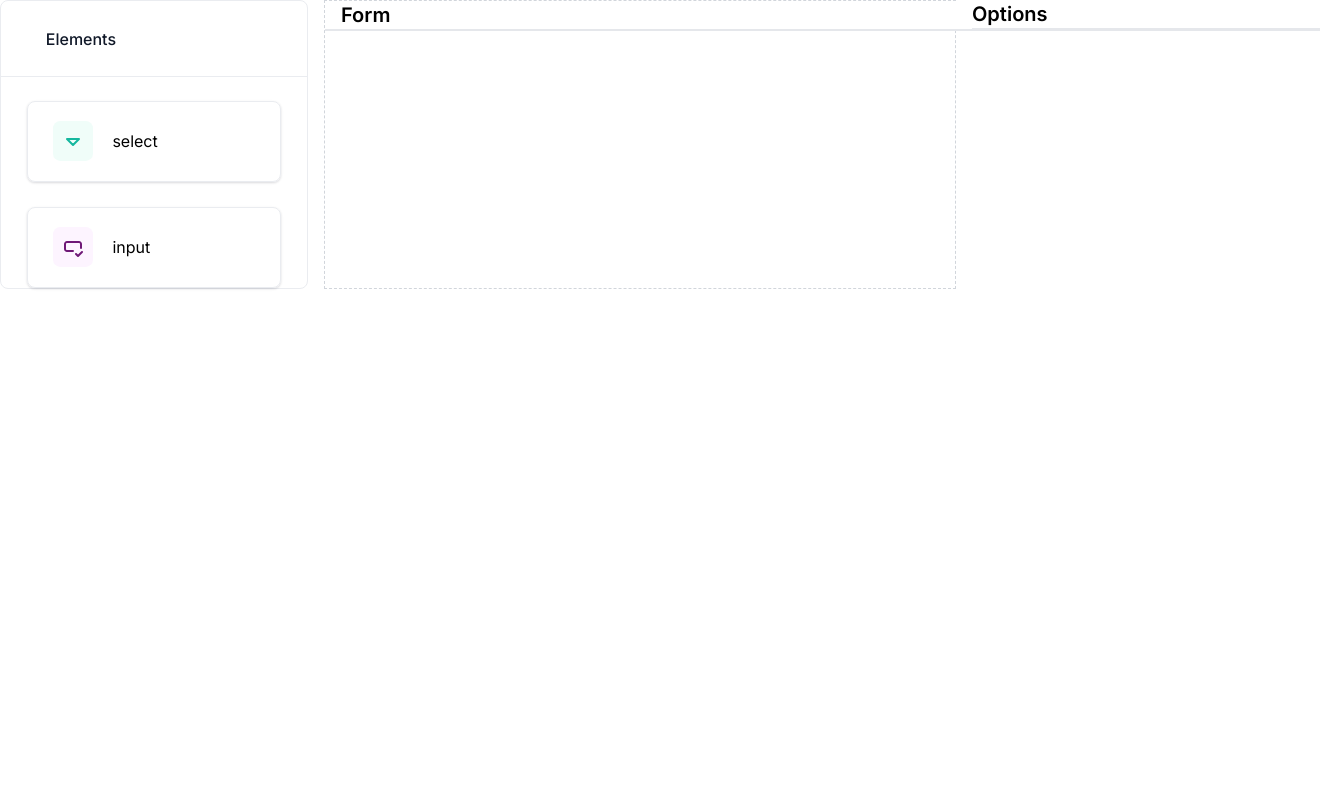
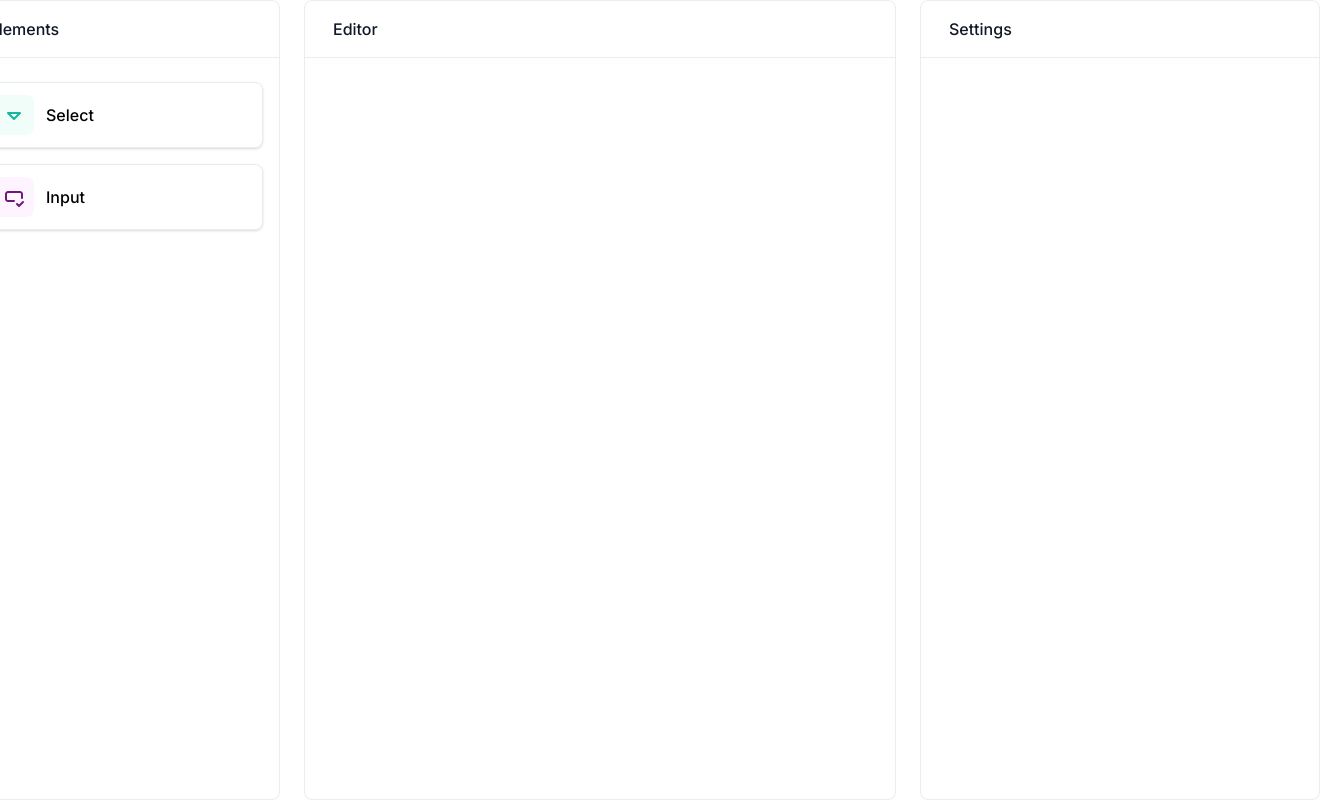
Before and after one commit to Murad544/form-builder, a Next.js app: page / in a window 1280 px wide. Shown: the whole page, 1320 px wide, since content can reach past the window. Built offline with nearby package versions, Linux system fonts and the light colour scheme.

Commit message:
add: editor styles

```diff
--- a/app/globals.css
+++ /dev/null
@@ -1,13 +0,0 @@
-@tailwind base;
-@tailwind components;
-@tailwind utilities;
-
-body {
-  color: rgb(var(--foreground-rgb));
-  background: linear-gradient(
-      to bottom,
-      transparent,
-      rgb(var(--background-end-rgb))
-    )
-    rgb(var(--background-start-rgb));
-}
--- a/app/layout.tsx
+++ b/app/layout.tsx
@@ -1,7 +1,7 @@
 import type { Metadata } from 'next';
 import { Inter } from 'next/font/google';
-import './globals.css';
 import ReduxProvider from '@/store/ReduxProvider';
+import '@/styles/global.scss';
 
 const inter = Inter({ subsets: ['latin'] });
 
--- a/components/FormBody.tsx
+++ b/components/FormBody.tsx
@@ -3,12 +3,15 @@
 import { DragEvent, useRef } from 'react';
 import { Extension } from '@/types';
 import { extensions } from './FormBuilder';
+import styles from '@/styles/componentStyles/form.module.scss';
+import { dragIcon, trashIcon } from '@/assets/icons';
 
 interface Props {
   elements: Extension[];
   addElement: (slug: Extension) => void;
   removeElement: (id: number) => void;
   reorderElements: (dragItem: number, dragOverItem: number) => void;
+  selectedElement: Extension | undefined;
   setSelectedElementId: (id: number) => void;
 }
 
@@ -17,6 +20,7 @@ const FormBody = ({
   addElement,
   removeElement,
   reorderElements,
+  selectedElement,
   setSelectedElementId,
 }: Props) => {
   const dragItem = useRef(0);
@@ -59,16 +63,13 @@ const FormBody = ({
     <div
       onDrop={handleDrop}
       onDragOver={(e) => e.preventDefault()}
-      className='border border-dashed border-gray-300  min-h-[200px] col-span-2 max-h-[100vh] overflow-y-auto relative'
+      className={`${styles.section} ${styles.editor}`}
     >
-      <h2 className='text-xl font-semibold mb-2 fixed bg-white border-b-2 w-full z-20 pl-4'>
-        Form
-      </h2>
-      <form className='grid grid-cols-12 gap-4 p-4 pt-10'>
+      <h2>Editor</h2>
+      <form>
         {elements.map((field, index) => (
           <div
             key={field.id}
-            className={`relative col-span-12`}
             draggable
             onClick={() => setSelectedElementId(field.id as number)}
             onDragStart={(e) => {
@@ -79,21 +80,30 @@ const FormBody = ({
             onDrop={() =>
               reorderElements(dragItem.current, dragOverItem.current)
             }
+            className={styles.form_element}
           >
-            <div className='cursor-pointer p-2 bg-gray-100 rounded-md hover:bg-gray-200'>
+            <div
+              className={`${
+                selectedElement?.id === field.id && styles.selected
+              }`}
+            >
               <label>{field?.settings?.label}</label>
               {/* rendering your custom component here */}
               {/* @ts-ignore */}
               {renderField(field)?.render(field?.settings)}
               <div>{field?.settings?.helperText}</div>
             </div>
-            <button
-              onClick={() => removeElement(field.id as number)}
-              className='absolute top-0 right-0 bg-red-500 text-white rounded-full hover:bg-red-600 w-6 h-6 z-1'
-              type='button'
-            >
-              x
-            </button>
+            {selectedElement?.id === field.id && (
+              <div className={styles.drag_container}>
+                <div
+                  onClick={() => removeElement(field.id as number)}
+                  className={styles.trash_icon}
+                >
+                  {trashIcon}
+                </div>
+                <div className={styles.drag_icon}>{dragIcon}</div>
+              </div>
+            )}
           </div>
         ))}
       </form>
--- a/components/FormBuilder.tsx
+++ b/components/FormBuilder.tsx
@@ -8,6 +8,8 @@ import useFormBuilder from '@/hooks/useFormBuilder';
 import { Extension, ExtensionSettings } from '@/types';
 import { inputIcon, selectIcon } from '@/assets/icons';
 
+import styles from '@/styles/componentStyles/form.module.scss';
+
 const TextInput = {
   extensionId: 0,
   slug: 'input',
@@ -15,12 +17,7 @@ const TextInput = {
   settings: {},
   icon: inputIcon,
   render: (settings: ExtensionSettings) => (
-    <input
-      type='text'
-      placeholder={settings.placeholder}
-      value={(settings.value as string) ?? ''}
-      onChange={settings.onChange}
-    />
+    <input type='text' placeholder={settings.placeholder} />
   ),
   renderSettings: (settings: ExtensionSettings, handlePropsChange: any) => (
     <>
@@ -29,7 +26,6 @@ const TextInput = {
         <input
           type='text'
           name='label'
-          className='border border-gray-300 w-full mt-2'
           onChange={(e) => handlePropsChange(e.target.value, 'label')}
           value={settings?.label ?? ''}
         />
@@ -131,13 +127,14 @@ const FormBuilder: FC = () => {
     setSelectedElementId,
   } = useFormBuilder();
   return (
-    <div className='grid grid-cols-4 gap-4'>
+    <div className={styles.form_builder_container}>
       <FormElements extensions={extensions} />
       <FormBody
         elements={elements}
         addElement={addElement}
         removeElement={removeElement}
         reorderElements={reorderElements}
+        selectedElement={selectedElement}
         setSelectedElementId={setSelectedElementId}
       />
       <FormSettings
--- a/components/FormElements.tsx
+++ b/components/FormElements.tsx
@@ -24,7 +24,7 @@ const FormElements = ({ extensions }: Props) => {
             onDragStart={(e) => handleDragStart(e, field)}
           >
             {field.icon}
-            {field.slug}
+            {field.name}
           </div>
         ))}
       </div>
--- a/components/FormSettings.tsx
+++ b/components/FormSettings.tsx
@@ -3,6 +3,7 @@
 import { Extension, ExtensionSettings } from '@/types';
 import React from 'react';
 import { extensions } from './FormBuilder';
+import styles from '@/styles/componentStyles/form.module.scss';
 
 interface Props {
   selectedElement: Extension | undefined;
@@ -19,11 +20,9 @@ const FormSettings = ({ selectedElement, handlePropsChange }: Props) => {
     (extension) => extension.extensionId === selectedElement?.extensionId,
   );
   return (
-    <div className='col-span-1 overflow-y-auto relative overflow-y-auto'>
-      <h2 className='text-xl font-semibold mb-2 fixed w-full bg-white border-b-2 z-30'>
-        Options
-      </h2>
-      <div className='grid gap-3 pt-10'>
+    <div className={`${styles.section} ${styles.settings}`}>
+      <h2>Settings</h2>
+      <div className={styles.settings_container}>
         {currentSettings?.renderSettings &&
           currentSettings?.renderSettings(
             settings as ExtensionSettings,
--- a/styles/componentStyles/form.module.scss
+++ b/styles/componentStyles/form.module.scss
@@ -1,3 +1,10 @@
+.form_builder_container {
+  display: flex;
+  gap: 2.4rem;
+  max-width: 144rem;
+  height: 100%;
+}
+
 .section {
   display: flex;
   flex-direction: column;
@@ -9,26 +16,27 @@
   height: 100%;
 
   &.elements {
-    max-width: 3.2rem;
-  }
-
-  &.editor {
-    max-width: 59.2rem;
-  }
-
-  &.elements {
-    max-width: 40rem;
+    min-width: 32rem;
   }
 
   h2 {
     color: #101828;
-    font-size: 16px;
+    font-size: 1.6rem;
     font-style: normal;
     font-weight: 500;
-    line-height: 24px;
+    line-height: 2.4rem;
     padding: 1.6rem 2.8rem;
     border-bottom: 1px solid #EAECF0;
     width: 100%;
+  }
+
+  label {
+    font-size: 1.4rem;
+    font-style: normal;
+    font-weight: 500;
+    line-height: 2rem;
+    color: #344054;
+    margin-bottom: 0.6rem;
   }
 
   .elements_container {
@@ -38,8 +46,12 @@
     gap: 1.6rem;
     width: 100%;
     padding: 0 1.6rem;
+    font-size: 1.6rem;
+    font-style: normal;
+    font-weight: 500;
+    line-height: 2.4rem;
 
-    div {
+    &>div {
       padding: 1.2rem 1.6rem;
       cursor: pointer;
       border-radius: 8px;
@@ -51,4 +63,66 @@
       width: 100%;
     }
   }
+
+  &.editor {
+    min-width: 59.2rem;
+
+    form {
+      width: 100%;
+      display: flex;
+      flex-direction: column;
+      gap: 2.4rem;
+      padding: 0 2.4rem;
+    }
+
+    .form_element {
+      display: flex;
+      gap: .8rem;
+
+      &>div {
+        display: flex;
+        flex-direction: column;
+
+        &:first-child {
+          flex: 1
+        }
+
+        &.selected {
+          border-radius: 8px;
+          border: 1px dashed #D0D5DD;
+          padding: 1.6rem 1.2rem;
+        }
+      }
+    }
+
+    .drag_container {
+      width: 2rem;
+
+      .trash_icon {
+        cursor: pointer;
+      }
+
+      .drag_icon {
+        cursor: grab;
+        display: flex;
+        height: 100%;
+        align-items: center;
+        justify-content: center;
+
+        svg {
+          margin-top: -2rem;
+        }
+      }
+    }
+  }
+
+  &.settings {
+    min-width: 40rem;
+
+    .settings_container {
+      width: 100%;
+      padding: 0 2.8rem;
+    }
+  }
+
 }
--- a/styles/global.scss
+++ b/styles/global.scss
@@ -10,6 +10,10 @@
   --secondary-color: #777d8b;
 }
 
+html {
+  font-size: 62.5%;
+}
+
 html,
 body {
   max-width: 100vw;
@@ -17,7 +21,9 @@ body {
 }
 
 body {
-  font-family: var(--font-roboto) !important;
+  display: flex;
+  justify-content: center;
+  min-height: 100vh;
 }
 
 body::-webkit-scrollbar {
@@ -32,3 +38,25 @@ a {
   color: inherit !important;
   text-decoration: none !important;
 }
+
+input,
+select {
+  border-radius: 8px;
+  border: 1px solid #D0D5DD;
+  box-shadow: 0px 1px 2px 0px rgba(16, 24, 40, 0.05);
+  width: 100%;
+  height: 4.4rem;
+  padding: 1rem 1.4rem;
+  font-size: 1.6rem;
+  line-height: 2.4rem;
+  color: #344054;
+
+  ::placeholder {
+    color: #777d8b;
+  }
+
+  &:focus {
+    outline: none;
+    border: 1px solid #233b82;
+  }
+}
```
Also changed, not shown: assets/icons.tsx (+96 -1 lines).
